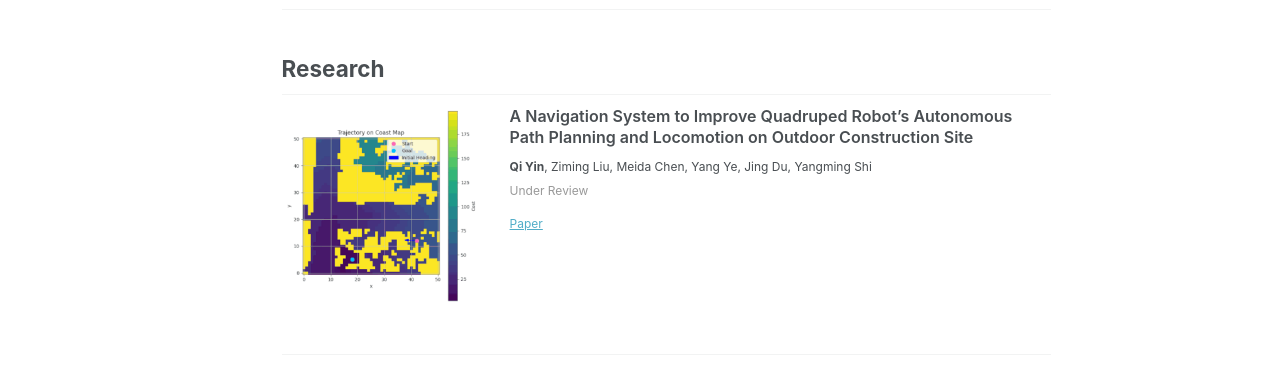
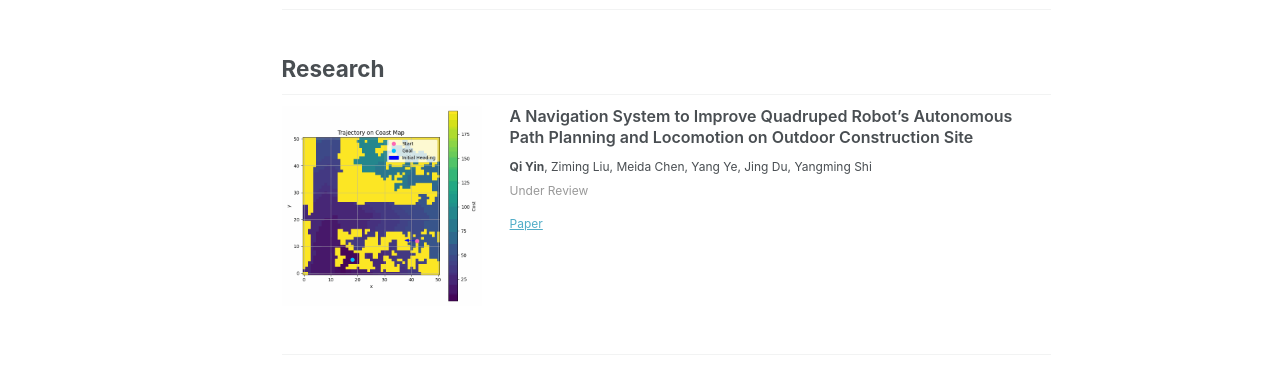
Before and after one commit to Qiii04/Qiii04.github.io, a Jekyll site: the page built from _pages/about.md, in a window 1280 px wide and 1232 px high. Shown: the part 537-928 px from the top of the window. Built offline with Jekyll 4.4.1, drawn with Linux system fonts in a browser that asks for light colours; some web fonts are replaced; a script bundle is joined from its source files by our own code; library files that are not in the unit come from our copies.

Commit message:
Update about.md

```diff
--- a/_pages/about.md
+++ b/_pages/about.md
@@ -19,7 +19,7 @@ My interests include:
 
   <!-- GIF/figure -->
   <div style="flex: 0 0 200px;">
-    <img src="/images/connav.gif" alt="project" style="width: 100%;">
+    <img src="/images/trajectory_0.gif" alt="project" style="width: 100%;">
   </div>
 
   <!--  -->
```
